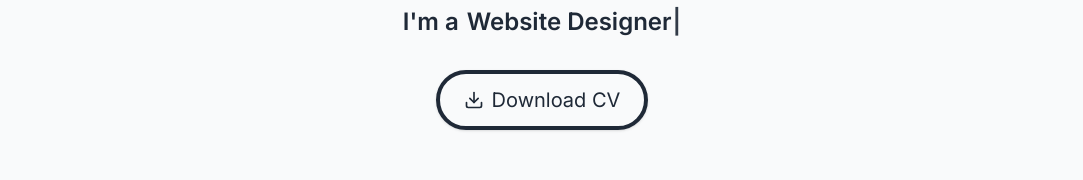
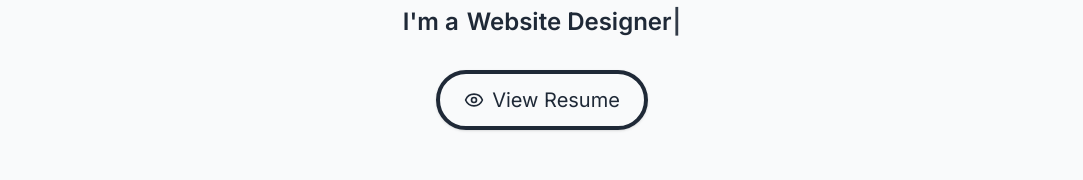
Before and after one commit to abdull65/portfolio-v2, a Next.js app: page / in a window 1280 px wide. Shown: the part 220-400 px from the top of the page, without its empty margins (98-1181 px from the left). Built offline with nearby package versions, Linux system fonts and the light colour scheme; no server answers.

Commit message:
fix: minor update on hero section

```diff
--- a/src/components/Hero.tsx
+++ b/src/components/Hero.tsx
@@ -1,7 +1,7 @@
 "use client";
 
 import { motion } from "framer-motion";
-import { Download } from "lucide-react";
+import { Eye } from "lucide-react";
 import Typewriter from "typewriter-effect";
 
 export default function HeroSection() {
@@ -42,8 +42,8 @@ export default function HeroSection() {
         whileHover={{ scale: 1.05 }}
         whileTap={{ scale: 0.95 }}
       >
-        <Download className="mr-2 w-5 h-5" />
-        Download CV
+        <Eye className="mr-2 w-5 h-5" />
+        View Resume
       </motion.a>
     </section>
   );
```
